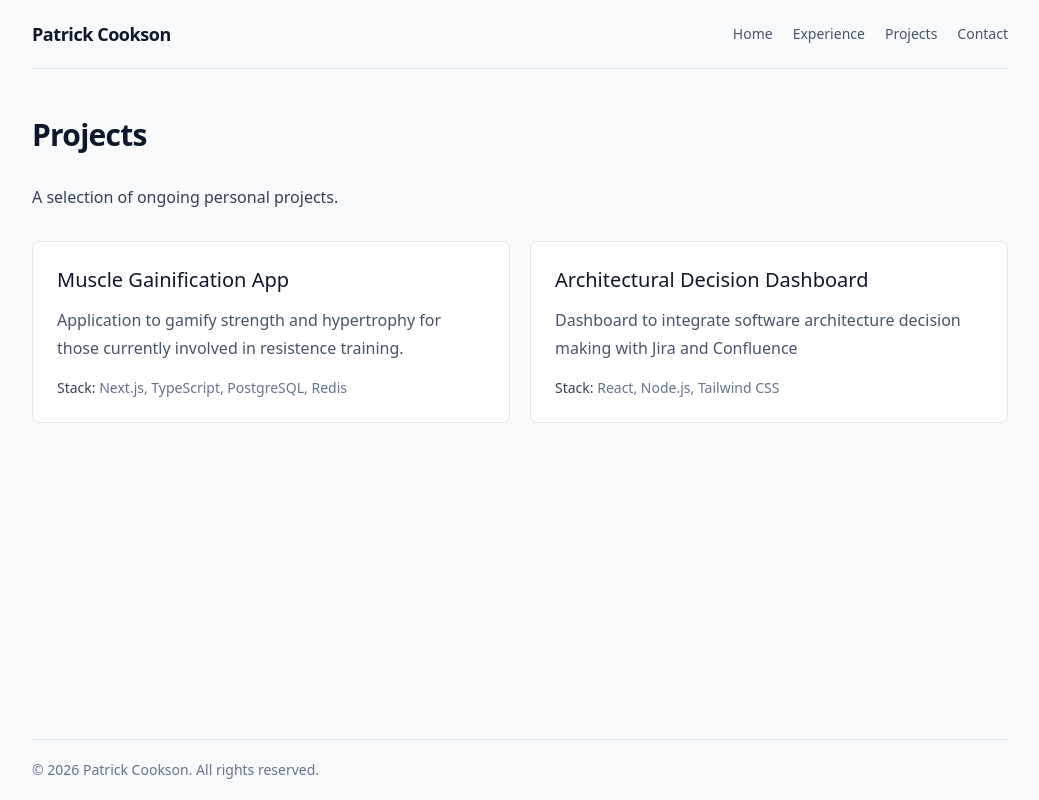
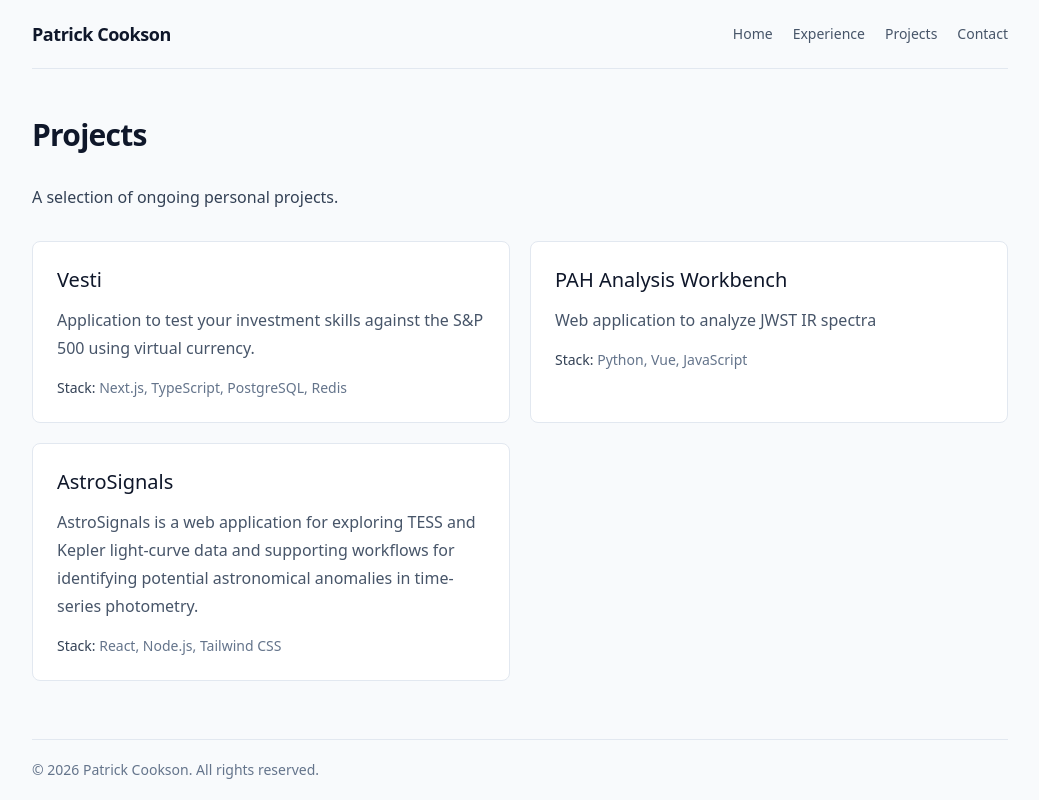
Before and after one commit to pcookson/professionalpersonalsite, a Next.js app: page /projects in a window 1280 px wide. Shown: the whole page, without its empty margins (120-1159 px from the left). Built offline with nearby package versions, Linux system fonts and the light colour scheme.

Commit message:
added md docs and updated projects page

```diff
--- a/app/projects/page.tsx
+++ b/app/projects/page.tsx
@@ -2,15 +2,22 @@
 
 const projects = [
   {
-    name: "Muscle Gainification App",
+    name: "Vesti",
     description:
-      "Application to gamify strength and hypertrophy for those currently involved in resistence training.",
-    stack: "Next.js, TypeScript, PostgreSQL, Redis"
+      "Application to test your investment skills against the S&P 500 using virtual currency.",
+    stack: "Next.js, TypeScript, PostgreSQL, Redis",
+    href: "vesti.patrickcookson.com"
   },
   {
-    name: "Architectural Decision Dashboard",
+    name: "PAH Analysis Workbench",
     description:
-      "Dashboard to integrate software architecture decision making with Jira and Confluence",
+      "Web application to analyze JWST IR spectra",
+    stack: "Python, Vue, JavaScript",
+  },
+  {
+    name: "AstroSignals",
+    description:
+      "AstroSignals is a web application for exploring TESS and Kepler light-curve data and supporting workflows for identifying potential astronomical anomalies in time-series photometry.",
     stack: "React, Node.js, Tailwind CSS",
   }
 ];
--- a/components/ProjectCard.tsx
+++ b/components/ProjectCard.tsx
@@ -2,12 +2,25 @@
   name: string;
   description: string;
   stack: string;
+  href?: string;
 };
 
-export function ProjectCard({ name, description, stack }: ProjectCardProps) {
+export function ProjectCard({ name, description, stack, href }: ProjectCardProps) {
   return (
     <article className="rounded-lg border border-slate-200 bg-white p-6">
-      <h2 className="text-xl font-medium text-slate-900">{name}</h2>
+      <div className="flex items-start justify-between gap-4">
+        <h2 className="text-xl font-medium text-slate-900">{name}</h2>
+        {href && (
+          <a
+            href={href}
+            target="_blank"
+            rel="noopener noreferrer"
+            className="shrink-0 text-sm font-medium text-slate-500 hover:text-slate-900 transition-colors"
+          >
+            View →
+          </a>
+        )}
+      </div>
       <p className="mt-3 leading-7 text-slate-600">{description}</p>
       <p className="mt-4 text-sm text-slate-500">
         <span className="font-medium text-slate-700">Stack:</span> {stack}
```
Also changed, not shown: 2 other files (tests, documents, lock files or other folders).
